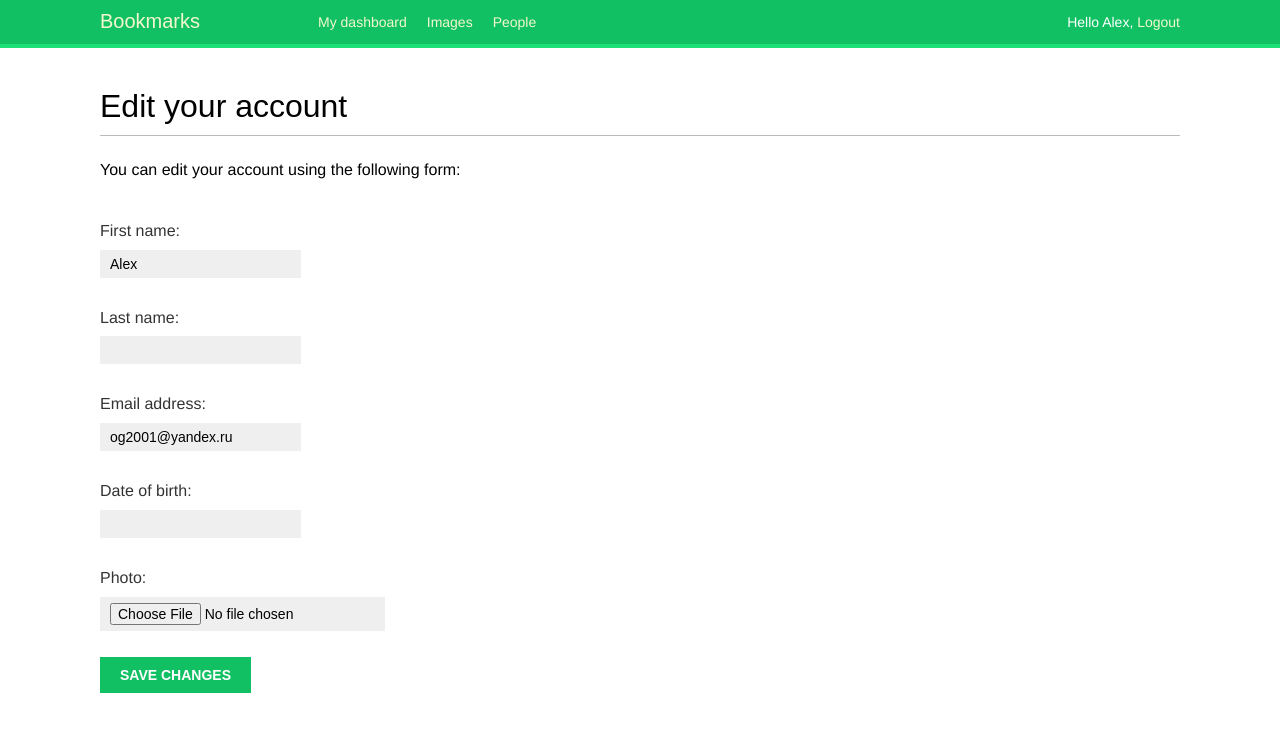
After one commit to alexeyvershinin/Django_bookmarks, a Django app: page /edit/ in a window 1280 px wide. The commit adds this page. Shown: the top 732 px of the page. Run offline with Django 4.2, Linux system fonts and the light colour scheme; a user stored in the database is signed in; data comes from the database, SQL or seed files in the repository; both versions use the stored data as it was after the commit; some web fonts are replaced.

```diff
--- a/account/forms.py
+++ b/account/forms.py
@@ -1,5 +1,7 @@
 from django import forms
 from django.contrib.auth.models import User
+
+from account.models import Profile
 
 
 class LoginForm(forms.Form):
@@ -20,3 +22,28 @@ class UserRegistrationForm(forms.ModelForm):
         if cd['password'] != cd['password2']:
             raise forms.ValidationError('Passwords don\'t match.')
         return cd['password2']
+
+    def clean_email(self):
+        data = self.cleaned_data['email']
+        if User.objects.filter(email=data).exists():
+            raise forms.ValidationError('Email already in use.')
+        return data
+
+
+class UserEditForm(forms.ModelForm):
+    class Meta:
+        model = User
+        fields = ['first_name', 'last_name', 'email']
+
+    def clean_email(self):
+        data = self.cleaned_data['email']
+        qs = User.objects.exclude(id=self.instance.id).filter(email=data)
+        if qs.exists():
+            raise forms.ValidationError(' Email already in use.')
+        return data
+
+
+class ProfileEditForm(forms.ModelForm):
+    class Meta:
+        model = Profile
+        fields = ['date_of_birth', 'photo']
--- a/account/templates/account/dashboard.html
+++ b/account/templates/account/dashboard.html
@@ -2,5 +2,7 @@
 {% block title %}Dashboard{% endblock %}
 {% block content %}
 <h1>Dashboard</h1>
-<p>Welcome to your dashboard.</p>
+<p>
+Welcome to your dashboard. You can <a href="{% url 'edit' %}">edit your profile</a> or <a href="{% url 'password_change' %}">change your password</a>.
+</p>
 {% endblock %}
--- /dev/null
+++ b/account/templates/account/edit.html
@@ -0,0 +1,12 @@
+{% extends "base.html" %}
+{% block title %}Edit your account{% endblock %}
+{% block content %}
+<h1>Edit your account</h1>
+<p>You can edit your account using the following form:</p>
+<form method="post" enctype="multipart/form-data">
+    {% csrf_token %}
+    {{ user_form.as_p }}
+    {{ profile_form.as_p }}
+    <p><input type="submit" value="Save changes"></p>
+</form>
+{% endblock %}
--- a/account/templates/base.html
+++ b/account/templates/base.html
@@ -46,3 +46,11 @@
 </div>
 </body>
 </html>
+<script src="https://code.jquery.com/jquery-3.6.4.min.js"></script>
+<script>
+$(document).ready(function() {
+    $('.close').on('click', function() {
+        $(this).parent().fadeOut();
+    });
+});
+</script>
--- a/account/urls.py
+++ b/account/urls.py
@@ -7,6 +7,7 @@ urlpatterns = [
     path('', views.dashboard, name='dashboard'),
     path('', include('django.contrib.auth.urls')),
     path('register/', views.register, name='register'),
+    path('edit/', views.edit, name='edit'),
     # path('login/', auth_views.LoginView.as_view(), name='login'),
     # path('logout/', auth_views.LogoutView.as_view(), name='logout'),
     # path('password-change/', auth_views.PasswordChangeView.as_view(), name='password_change'),
--- a/account/views.py
+++ b/account/views.py
@@ -1,13 +1,17 @@
+from django.contrib import messages
 from django.http import HttpResponse
 from django.shortcuts import render
 from django.contrib.auth import authenticate, login
-from .forms import LoginForm, UserRegistrationForm
+from .forms import LoginForm, UserRegistrationForm, UserEditForm, ProfileEditForm
 from django.contrib.auth.decorators import login_required
+
+from .models import Profile
 
 
 @login_required
 def dashboard(request):
     return render(request, 'account/dashboard.html', {'section': 'dashboard'})
+
 
 def register(request):
     if request.method == 'POST':
@@ -16,11 +20,28 @@ def register(request):
             new_user = user_form.save(commit=False)
             new_user.set_password(user_form.cleaned_data['password'])
             new_user.save()
-            return render(request,'account/register_done.html', {'new_user': new_user})
+            Profile.objects.create(user=new_user)
+            return render(request, 'account/register_done.html', {'new_user': new_user})
     else:
         user_form = UserRegistrationForm()
-    return render(request, 'account/register.html',{'user_form': user_form})
+    return render(request, 'account/register.html', {'user_form': user_form})
 
+
+@login_required
+def edit(request):
+    if request.method == 'POST':
+        user_form = UserEditForm(instance=request.user, data=request.POST)
+        profile_form = ProfileEditForm(instance=request.user.profile, data=request.POST, files=request.FILES)
+        if user_form.is_valid() and profile_form.is_valid():
+            user_form.save()
+            profile_form.save()
+            messages.success(request, 'Profile updated successfully')
+        else:
+            messages.error(request, 'Error updating your profile')
+    else:
+        user_form = UserEditForm(instance=request.user)
+        profile_form = ProfileEditForm(instance=request.user.profile)
+    return render(request, 'account/edit.html', {'user_form': user_form, 'profile_form': profile_form})
 
 # def user_login(request):
 #     if request.method == 'POST':
```
Also changed, not shown: account/authentication.py (added, +22 -0 lines), bookmarks/settings.py (+5 -6 lines), db.sqlite3.
